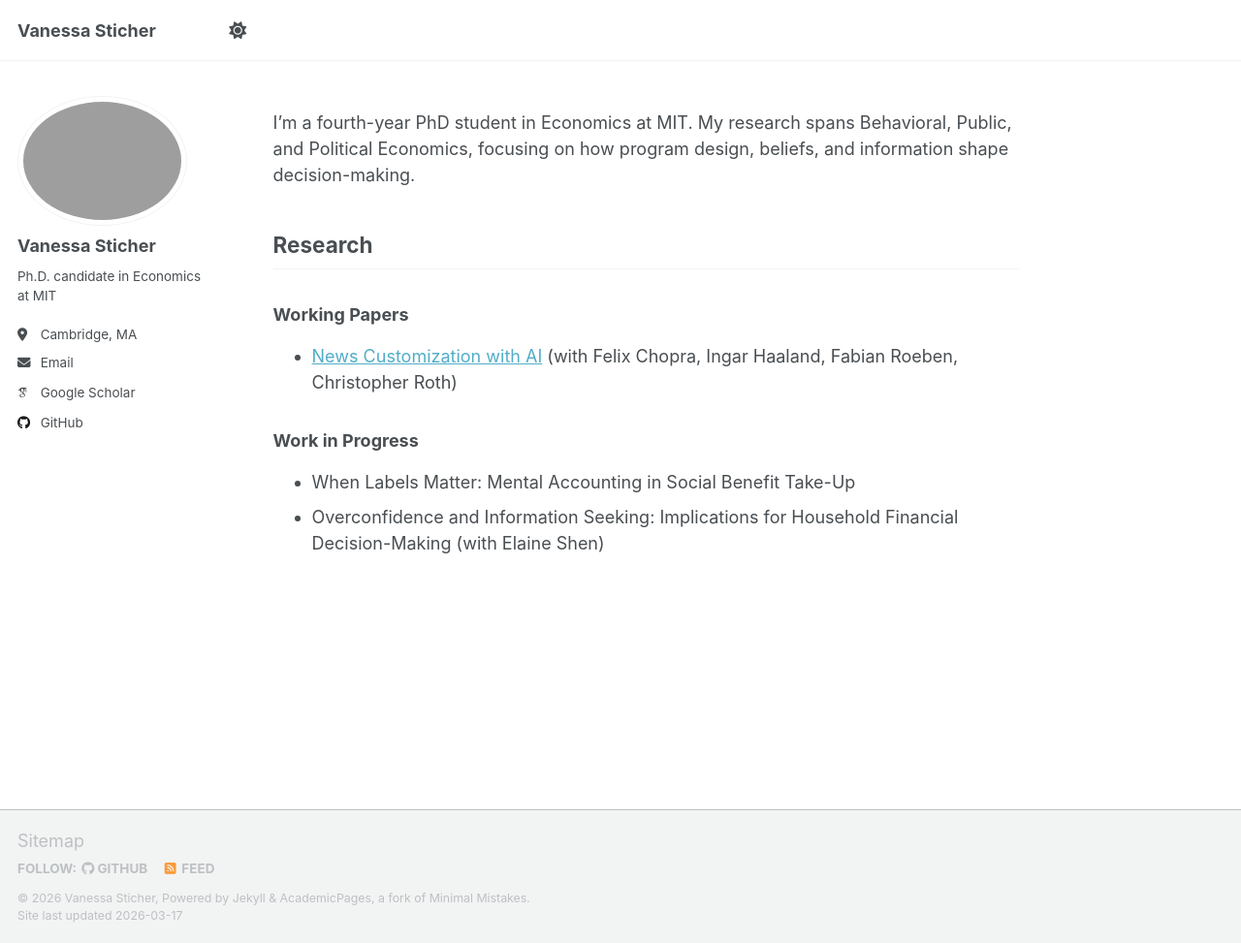
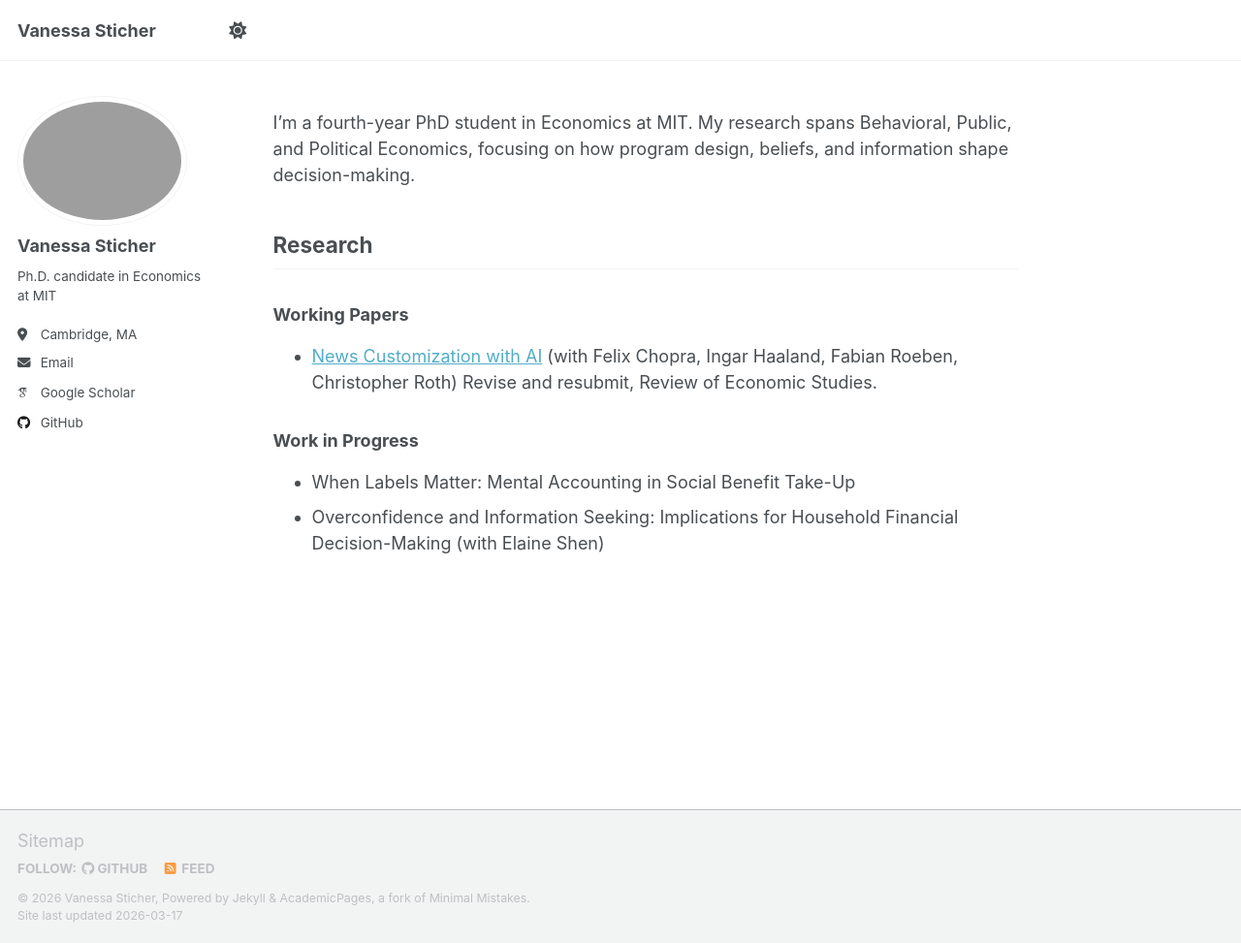
Before and after one commit to VanessaSticher/vanessasticher.github.io, a Jekyll site: the page built from _pages/about.md, in a window 1280 px wide and 973 px high. Shown: the whole window at 97% size. Built offline with Jekyll 4.4.1, drawn with Linux system fonts in a browser that asks for light colours; some web fonts are replaced; a script that is not in the unit is left out.

Commit message:
Update working paper status in about.md
Added publication status to the working paper entry.

```diff
--- a/_pages/about.md
+++ b/_pages/about.md
@@ -12,7 +12,7 @@ I'm a fourth-year PhD student in Economics at MIT. My research spans Behavioral,
 
 ## Research
 ### Working Papers
-- <a href="https://raw.githubusercontent.com/cproth/papers/master/TMT.pdf" target="_blank">News Customization with AI</a> (with Felix Chopra, Ingar Haaland, Fabian Roeben, Christopher Roth)
+- <a href="https://raw.githubusercontent.com/cproth/papers/master/TMT.pdf" target="_blank">News Customization with AI</a> (with Felix Chopra, Ingar Haaland, Fabian Roeben, Christopher Roth) Revise and resubmit, Review of Economic Studies.
 
 ### Work in Progress
 - When Labels Matter: Mental Accounting in Social Benefit Take-Up
```
